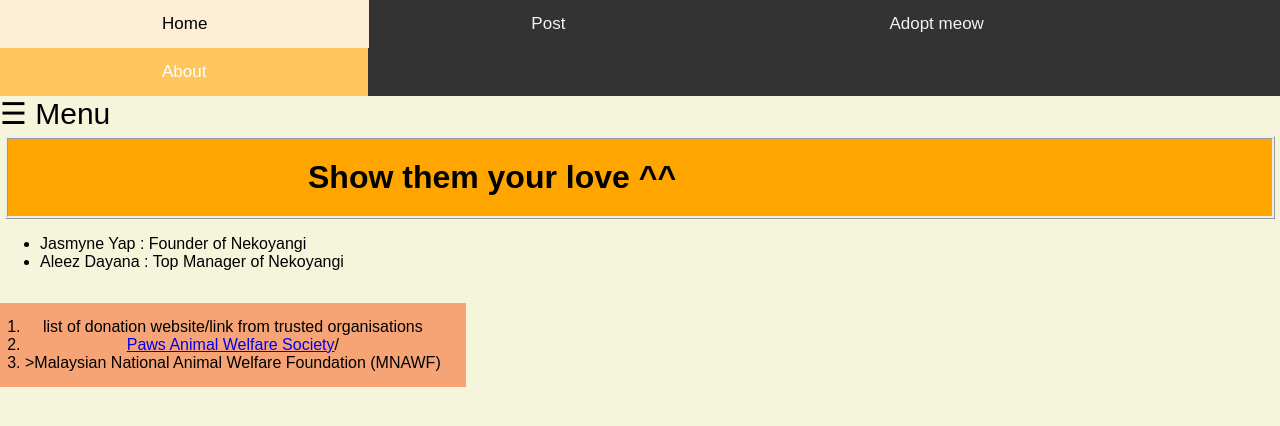
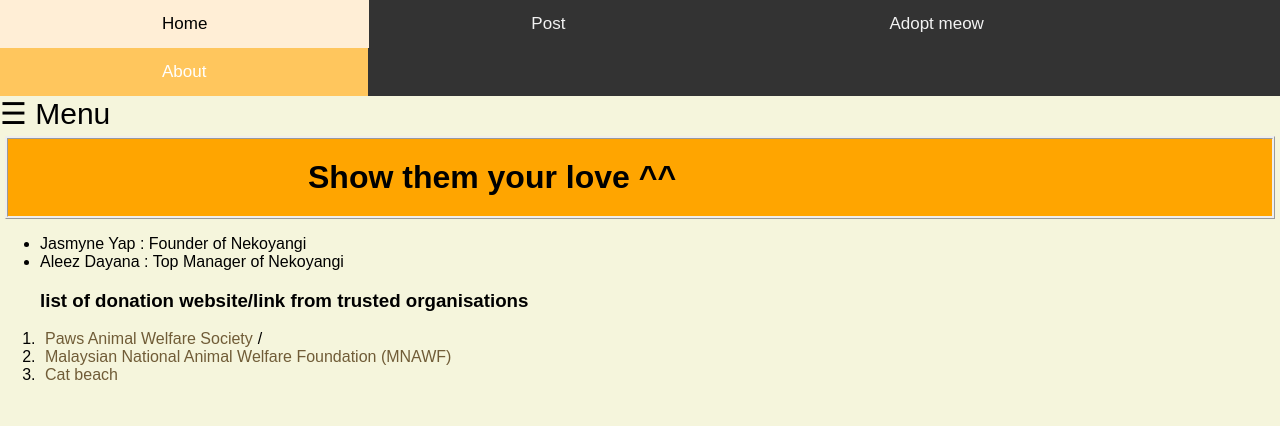
Before and after one commit to JasMyne14/GitExercise-TT2L-06, a Flask app: page /donation in a window 1280 px wide. Shown: the top 426 px of the page. Run offline with Flask 3, Linux system fonts and the light colour scheme.

Commit message:
add link to donation page

```diff
--- a/home/static/main.css
+++ b/home/static/main.css
@@ -95,10 +95,10 @@ img {
 
 /*Donation page*/
 
-.donate {
-  padding: 15px 25px;
-  text-align: center;
+.donate a:link {
+  color: rgb(112, 92, 55);
+  background-color: transparent;
   text-decoration: none;
-  display: inline-block;
-  background-color: #f6a475;
+  border: #111;
+  padding: 20px 5px;
 }
--- a/home/templates/donation.html
+++ b/home/templates/donation.html
@@ -43,9 +43,10 @@
         <li>Aleez Dayana : Top Manager of Nekoyangi </li>
     </ul>
     <ol class="donate">
-        <li>list of donation website/link from trusted organisations</li>
+        <h3>list of donation website/link from trusted organisations</h3>
         <li><a href ="https://www.paws.org.my/donate" target="_blank">Paws Animal Welfare Society</a>/</li>
-        <li><a href="https://mnawf.org.my/donate/" target="_blank"></a>>Malaysian National Animal Welfare Foundation (MNAWF)</a></li>
+        <li><a href="https://mnawf.org.my/donate/" target="_blank">Malaysian National Animal Welfare Foundation (MNAWF)</a></li>
+        <li><a href="https://catbeachpenang.com/donate/" target="_blank">Cat beach</a></li>
     </ol>
 
 </body>
```
